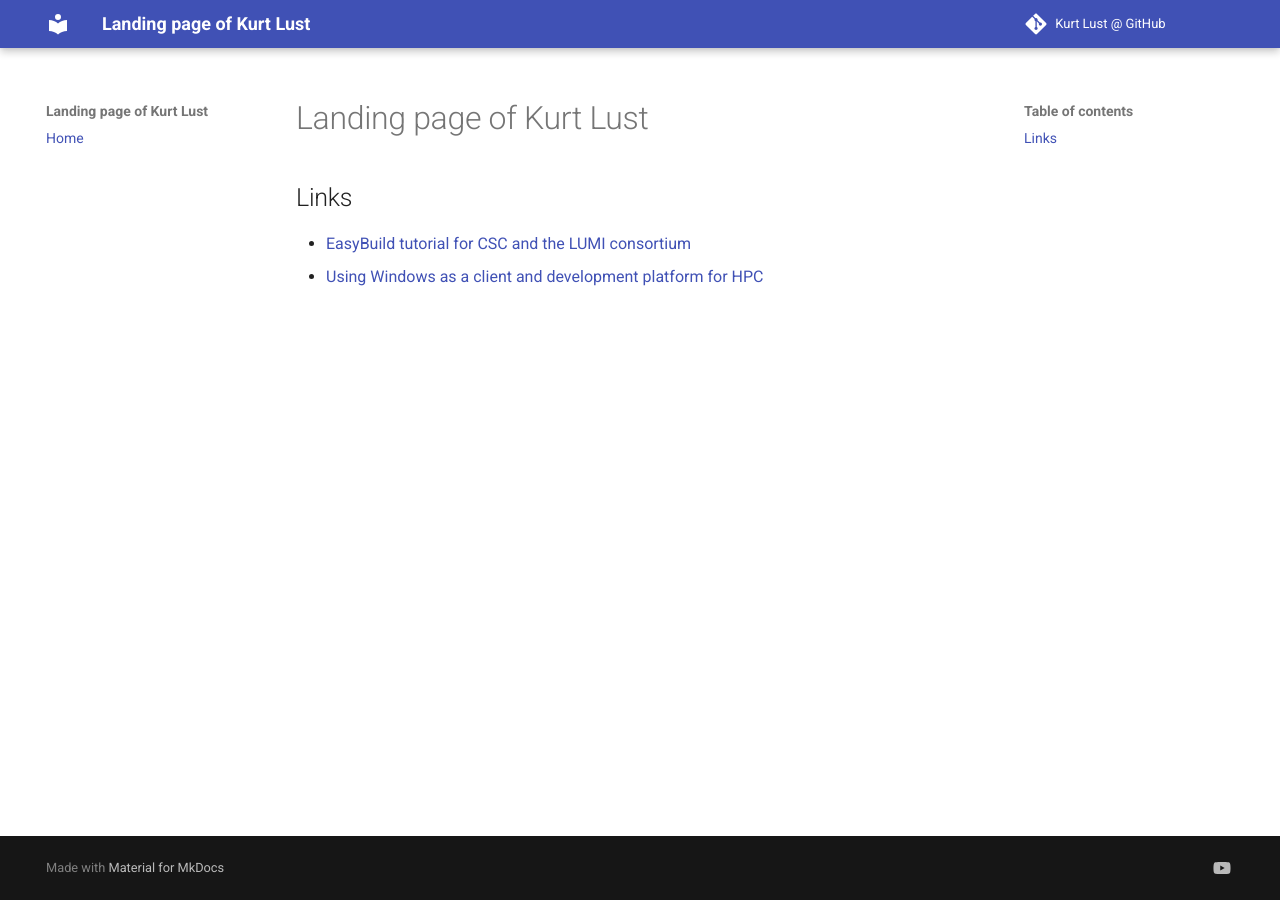
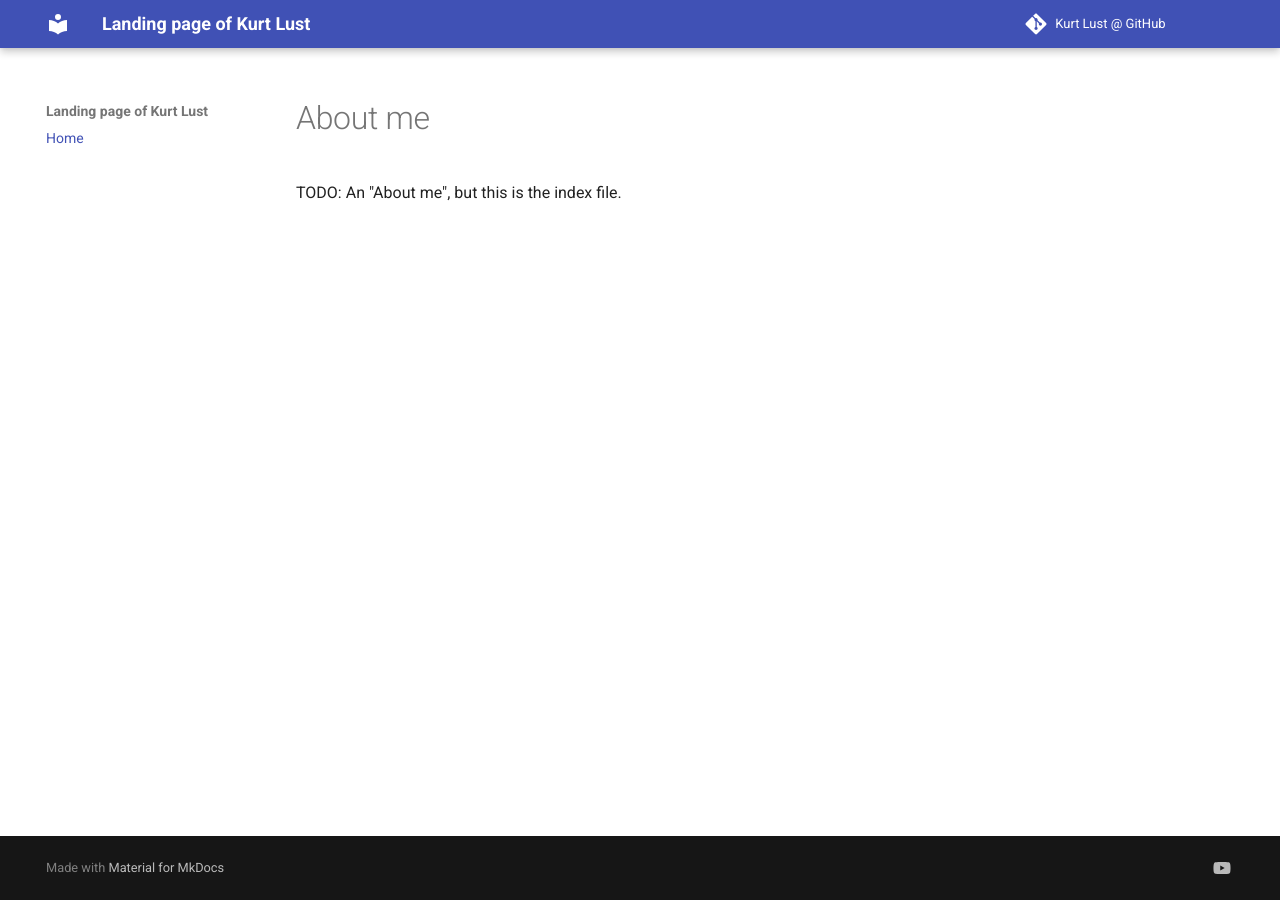
Before and after one commit to klust/klust.github.io, an MkDocs documentation site: the page built from docs/index.md, in a window 1280 px wide. Built offline with MkDocs 1.6.1 and Material for MkDocs 9.7.7, drawn with Linux system fonts in a browser that asks for light colours.

Commit message:
Reworked structure.

```diff
--- a/docs/index.md
+++ b/docs/index.md
@@ -1,6 +1,7 @@
-# Landing page of Kurt Lust
+---
+title: About Kurt Lust
+---
 
-## Links
+# About me
 
--   [EasyBuild tutorial for CSC and the LUMI consortium](https://klust.github.io/easybuild-tutorial)
--   [Using Windows as a client and development platform for HPC](https://klust.github.io/windows-client-HPC)
+TODO: An "About me", but this is the index file.
```
Also changed, not shown: docs/links.md (added, +8 -0 lines).
